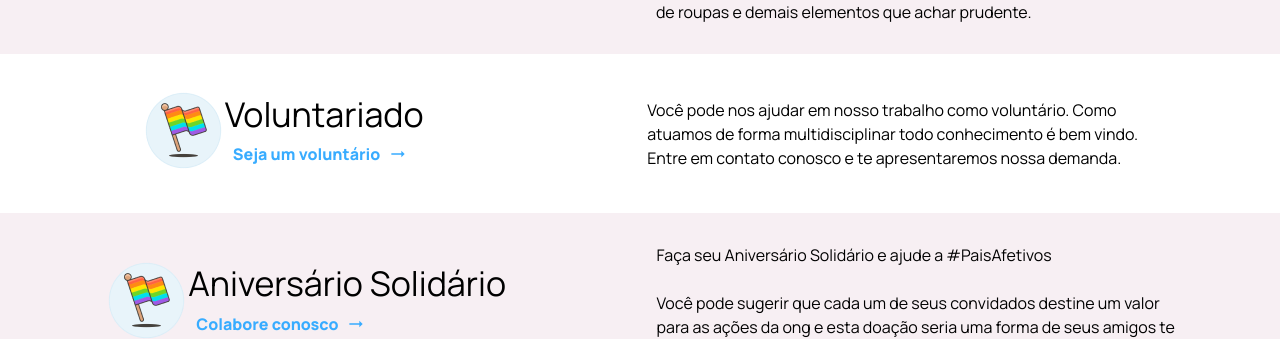
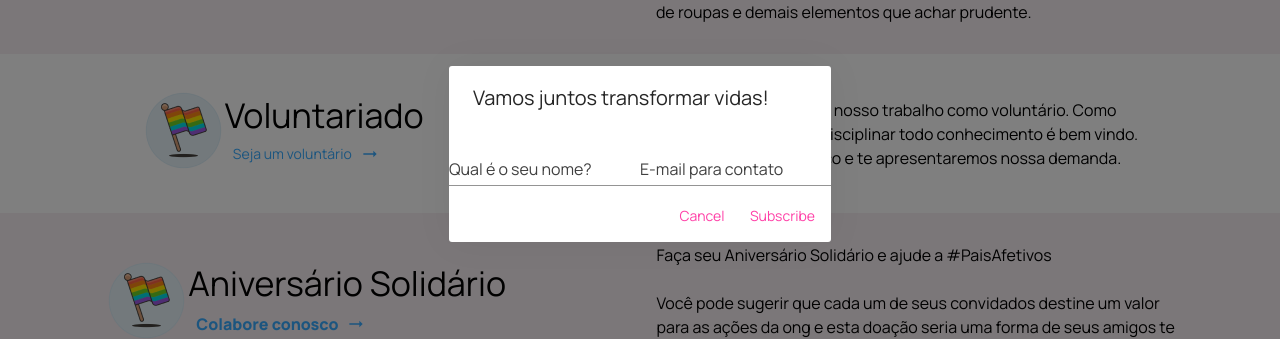
Before and after one commit to GrupoCPB/paisafetivos-web-frontend, a React (Create React App) app: page /como-ajudar in a window 1280 px wide. Both pictures are taken after a click on the button "Seja um voluntário". Shown: the part 672-1011 px from the top of the page. Built offline with nearby package versions, Linux system fonts and the light colour scheme.

Commit message:
form submit no formulário

```diff
--- a/src/components/HowHelp/index.jsx
+++ b/src/components/HowHelp/index.jsx
@@ -9,6 +9,8 @@ import { Box } from "@mui/system";
 
 //styled-components
 import { HowHelpStyle } from "style/howHelp";
+
+import FormDialog from "./volunteerForm";
 
 
 const FlagFixed = () => {
@@ -110,7 +112,8 @@ export function HowHelpComponent() {
                     alignItems: "center"
                   }}
                 >
-                  <Button
+                  <FormDialog name="Seja um voluntário" />
+                  {/* <Button
                     color="secondary"
                     endIcon={<ArrowRightAltIcon color="secondary"/>}
                     sx={{
@@ -119,7 +122,7 @@ export function HowHelpComponent() {
                     }}
                   >
                       Seja um voluntário
-                  </Button>
+                  </Button> */}
                 </Box>
               </Stack>
               </Box>
--- a/src/components/HowHelp/volunteerForm.jsx
+++ b/src/components/HowHelp/volunteerForm.jsx
@@ -1,11 +1,27 @@
 import * as React from 'react';
-import Button from '@mui/material/Button';
-import TextField from '@mui/material/TextField';
-import Dialog from '@mui/material/Dialog';
-import DialogActions from '@mui/material/DialogActions';
-import DialogTitle from '@mui/material/DialogTitle';
 
-export default function FormDialog() {
+// import flag from "assets/flag-icon.png";
+import {
+        Button,
+        Dialog, DialogActions, DialogTitle,
+
+        TextField,
+
+      }
+from '@mui/material';
+
+import { HowHelpStyle } from 'style/howHelp'
+import { ArrowRightAlt } from '@mui/icons-material';
+
+// const FlagFixed = () => {
+//   return (
+//     <div>
+//       <img src={flag} alt="" />
+//     </div>
+//   )
+// }
+
+export default function FormDialog(props) {
   const [open, setOpen] = React.useState(false);
 
   const handleClickOpen = () => {
@@ -17,26 +33,65 @@ export default function FormDialog() {
   };
 
   return (
-    <div>
-      <Button variant="outlined" onClick={handleClickOpen}>
-        Open form dialog
+    <HowHelpStyle>
+      {/* <Box
+        component="div"
+        sx={{
+          display: "flex",
+          flexDirection: { xs: "column", md: "row" },
+          alignItems: "center",
+          justifyContent: " space-around",
+          backgroundColor: "#ffffff",
+          padding: "30px"
+        }}
+      >
+        <Stack direction="row" spacing={1}>
+          <Box
+            sx={{
+              display: "flex",
+            }}>
+            <FlagFixed/>
+            <Stack>
+              <Typography variant="h4">Voluntariado</Typography>
+            </Stack>
+
+          </Box>
+        </Stack>
+
+      </Box> */}
+      <Button
+        onClick={handleClickOpen}
+        color="secondary"
+        endIcon={<ArrowRightAlt color="secondary"/>}
+      >
+        {props.name}
       </Button>
       <Dialog open={open} onClose={handleClose}>
         <DialogTitle>Vamos juntos transformar vidas!</DialogTitle>
+          <form action="https://formsubmit.co/cristoshiwassaki@gmail.com" method="POST">
+            <div>
               <TextField
-            autoFocus
                 margin="dense"
-            id="name"
-            label="Email Address"
+                name="nome"
+                label="Qual é o seu nome?"
+                type="text"
+                variant="standard"
+                placeholder="Digite seu nome completo"
+              />
+              <TextField
+                margin="dense"
+                name="email"
+                label="E-mail para contato"
                 type="email"
-            fullWidth
                 variant="standard"
               />
+            </div>
             <DialogActions>
               <Button onClick={handleClose}>Cancel</Button>
-          <Button onClick={handleClose}>Subscribe</Button>
+              <Button type="submit">Subscribe</Button>
             </DialogActions>
+          </form>
       </Dialog>
-    </div>
+    </HowHelpStyle>
   );
 }
```
Lines whose indentation alone changed are shown as unchanged.
